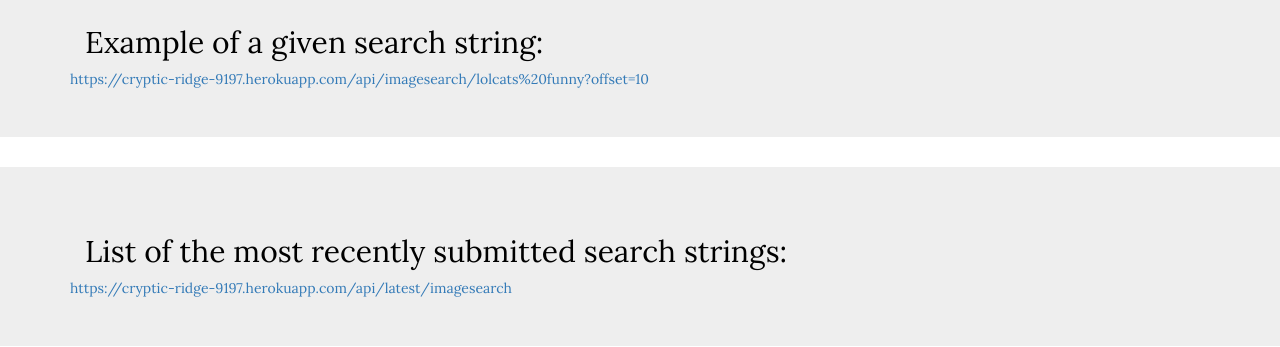
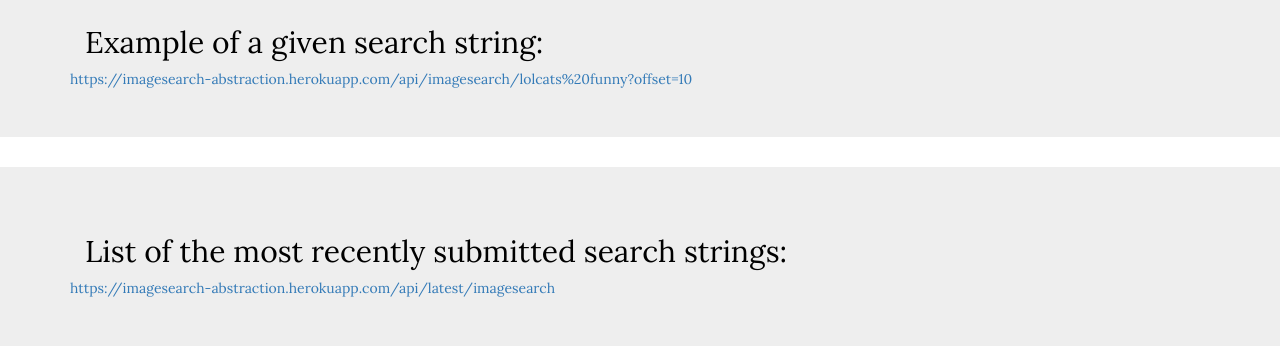
Before and after one commit to benjaminroy/image-search-abstaction-layer, a website: page index.html in a window 1280 px wide. Shown: the part 226-573 px from the top of the page. Drawn offline with nearby package versions, Linux system fonts and the light colour scheme.

Commit message:
Heroku link updated

```diff
--- a/index.html
+++ b/index.html
@@ -28,7 +28,7 @@
         <div class="container">
             <h2>Example of a given search string: </h2>
             <a href='https://imagesearch-abstraction.herokuapp.com/api/imagesearch/lolcats%20funny?offset=10'>
-                https://cryptic-ridge-9197.herokuapp.com/api/imagesearch/lolcats%20funny?offset=10
+                https://imagesearch-abstraction.herokuapp.com/api/imagesearch/lolcats%20funny?offset=10
             </a>
         </div>
     </div>
@@ -37,7 +37,7 @@
         <div class="container">
             <h2>List of the most recently submitted search strings: </h2>
             <a href = 'https://imagesearch-abstraction.herokuapp.com/api/latest/imagesearch'>
-                https://cryptic-ridge-9197.herokuapp.com/api/latest/imagesearch
+                https://imagesearch-abstraction.herokuapp.com/api/latest/imagesearch
             </a>
         </div>
     </div>
```
